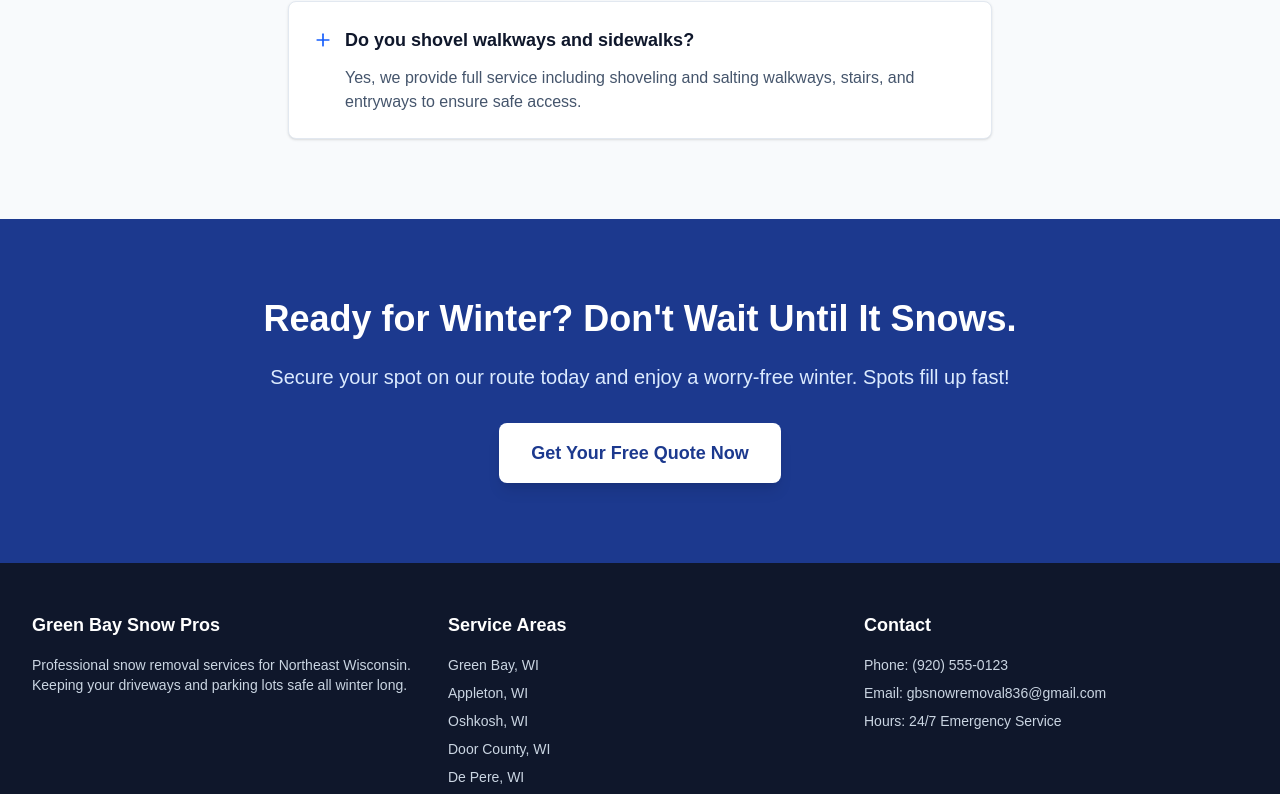
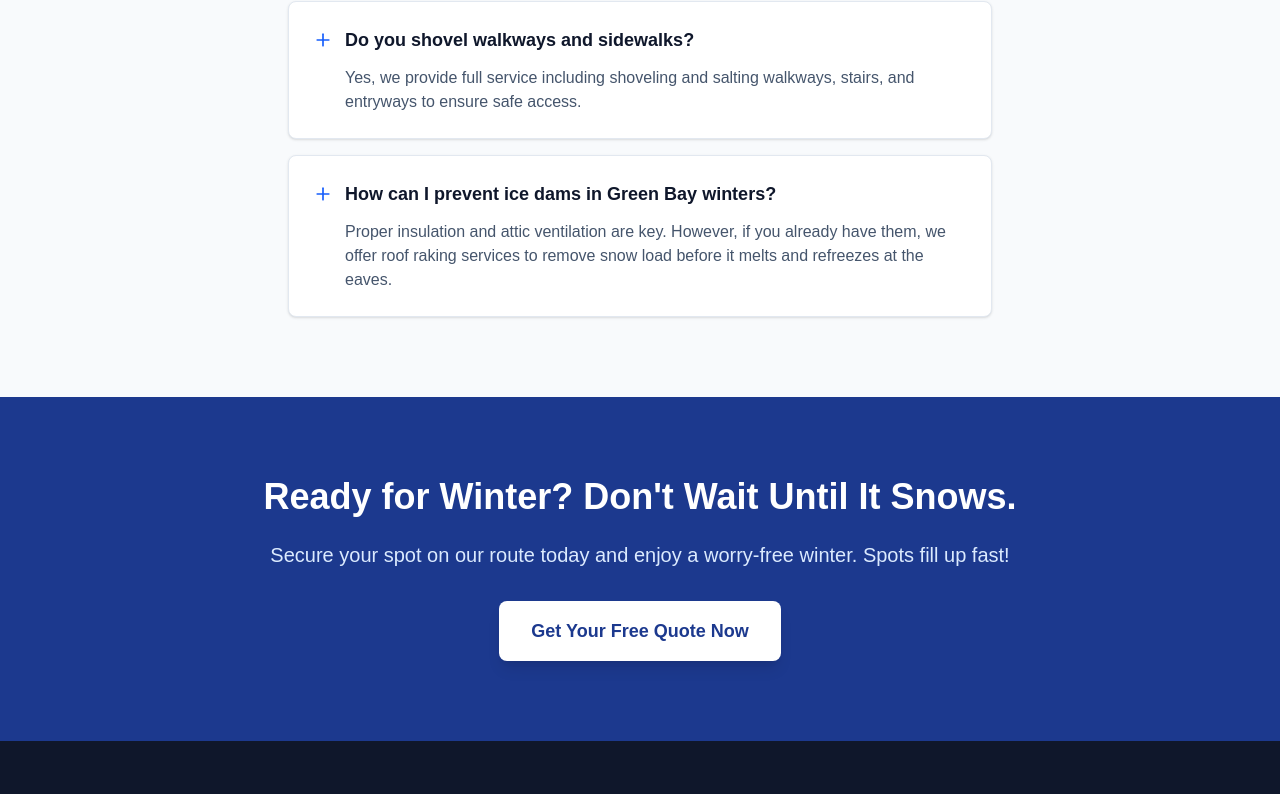
Before and after one commit to milk2033/SnowRemoval, a Next.js app: page / in a window 1280 px wide. Shown: the part 3653-4447 px from the top of the page. Built offline with nearby package versions, Linux system fonts and the light colour scheme.

Commit message:
Implement SEO suggestions: Title, FAQ, Alt Text

```diff
--- a/app/layout.tsx
+++ b/app/layout.tsx
@@ -17,7 +17,7 @@ const geistMono = Geist_Mono({
 
 export const metadata: Metadata = {
   metadataBase: new URL('https://snowremoval-greenbay.com'),
-  title: "Snow Removal Green Bay & Appleton | Professional Plowing & Ice Dam Removal",
+  title: "Snow Removal & Plowing Services in Green Bay, Appleton & NE Wisconsin",
   description: "Reliable snow plowing and removal services in Green Bay, Appleton, Oshkosh, and Door County. 24/7 emergency driveway clearing, roof snow removal, and ice dam prevention.",
   keywords: "Snow removal Green Bay, Snow plowing Appleton, Ice dam removal Door County, Driveway clearing Oshkosh, Emergency snow plow service WI, Roof snow removal Green Bay, Commercial snow removal Fox Valley",
   openGraph: {
--- a/app/page.tsx
+++ b/app/page.tsx
@@ -22,7 +22,7 @@ export default function Home() {
                    {/* Image */}
                    <img
                      src="/snowPlow2.jpg"
-                     alt="Green Bay Snow Pros team clearing a driveway"
+                     alt="Snow plow clearing driveway in Green Bay WI"
                      className="aspect-video w-full object-cover rounded-lg shadow-md mb-6"
                    />
                    <p className="text-blue-900 font-medium italic">
--- a/components/FAQ.tsx
+++ b/components/FAQ.tsx
@@ -16,6 +16,10 @@ const faqs = [
   {
     question: "Do you shovel walkways and sidewalks?",
     answer: "Yes, we provide full service including shoveling and salting walkways, stairs, and entryways to ensure safe access."
+  },
+  {
+    question: "How can I prevent ice dams in Green Bay winters?",
+    answer: "Proper insulation and attic ventilation are key. However, if you already have them, we offer roof raking services to remove snow load before it melts and refreezes at the eaves."
   }
 ];
 
```
